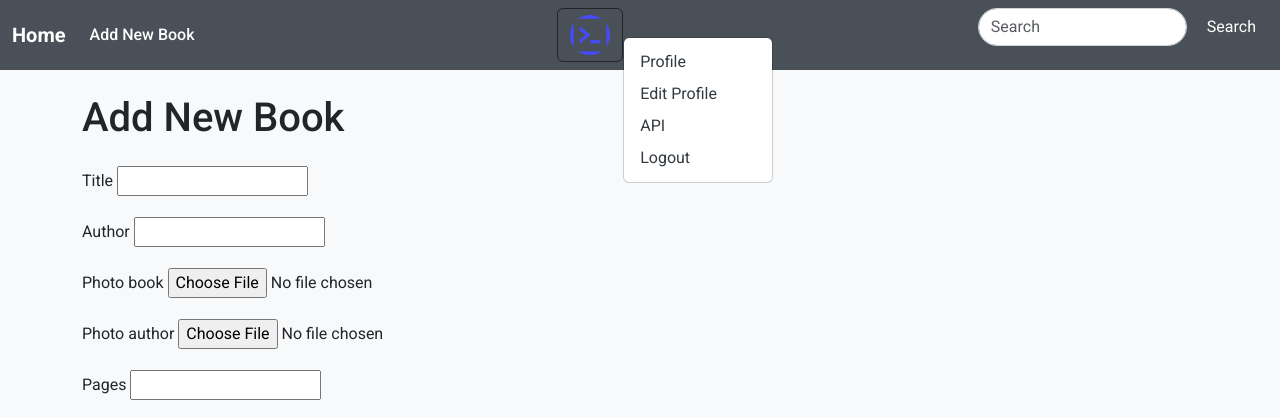
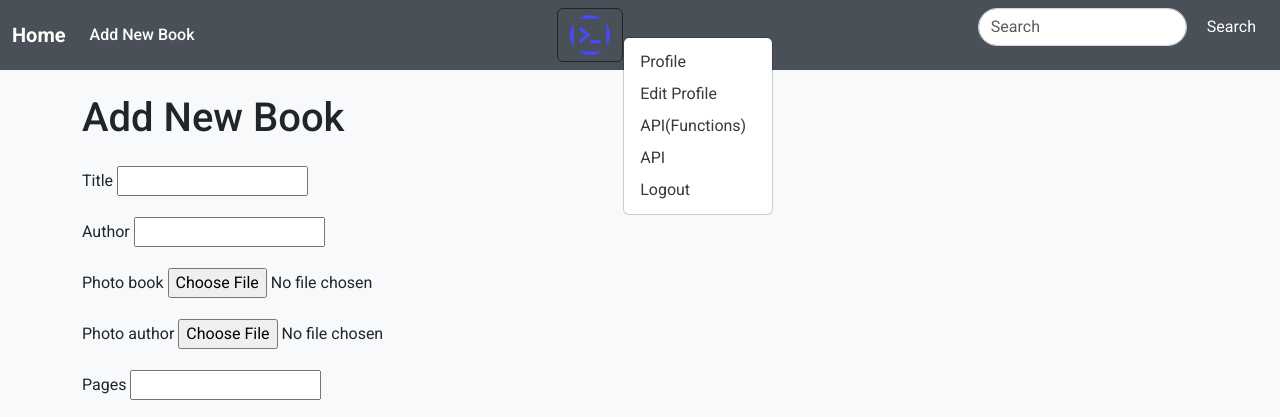
Before and after one commit to Islam412/Book-Management-System, a Django app: page /add/ in a window 1280 px wide, after a click that opens the changed part. Shown: the top 417 px of the page. Run offline with Django 5.2, Linux system fonts and the light colour scheme; a user stored in the database is signed in; data comes from the database, SQL or seed files in the repository; some libraries are stand-ins or nearby versions.

Commit message:
create book list view with class basedviews off api

```diff
--- a/book/urls.py
+++ b/book/urls.py
@@ -1,4 +1,6 @@
 from django.urls import path
+
+# urls off function off views
 # from .views import book, add_book, edit_book, delete_book, book_details
 
 app_name = 'book'
@@ -27,8 +29,8 @@ urlpatterns = [
 
     # api vith functions view
     path('api/list/', book_list, name='book_list'),
-    path('api/detail/<int:pk>/', book_detail, name='book_list'),
+    path('api/detail/<int:pk>/', book_detail, name='book_detail'),
 
     # api with class based view
-    path('api/book/', BookList.as_view, name='book_list'),
+    path('api/book/', BookList.as_view(), name='book_list_views'),
 ]
--- a/templates/base.html
+++ b/templates/base.html
@@ -167,7 +167,8 @@
                     <ul class="dropdown-menu" aria-labelledby="dropdownMenuButton">
                         <li><a class="dropdown-item" href="{% url 'userauths:profile' %}">Profile</a></li>
                         <li><a class="dropdown-item" href="{% url 'userauths:profile-edit' %}">Edit Profile</a></li>
-                        <li><a class="dropdown-item" href="{% url 'book:book_list' %}">API</a></li>
+                        <li><a class="dropdown-item" href="{% url 'book:book_list' %}">API(Functions)</a></li>
+                        <li><a class="dropdown-item" href="{% url 'book:book_list_views' %}">API</a></li>
                         <li><a class="dropdown-item" href="{% url 'userauths:sign-out' %}">Logout</a></li>
                     </ul>
                 </div>
```
